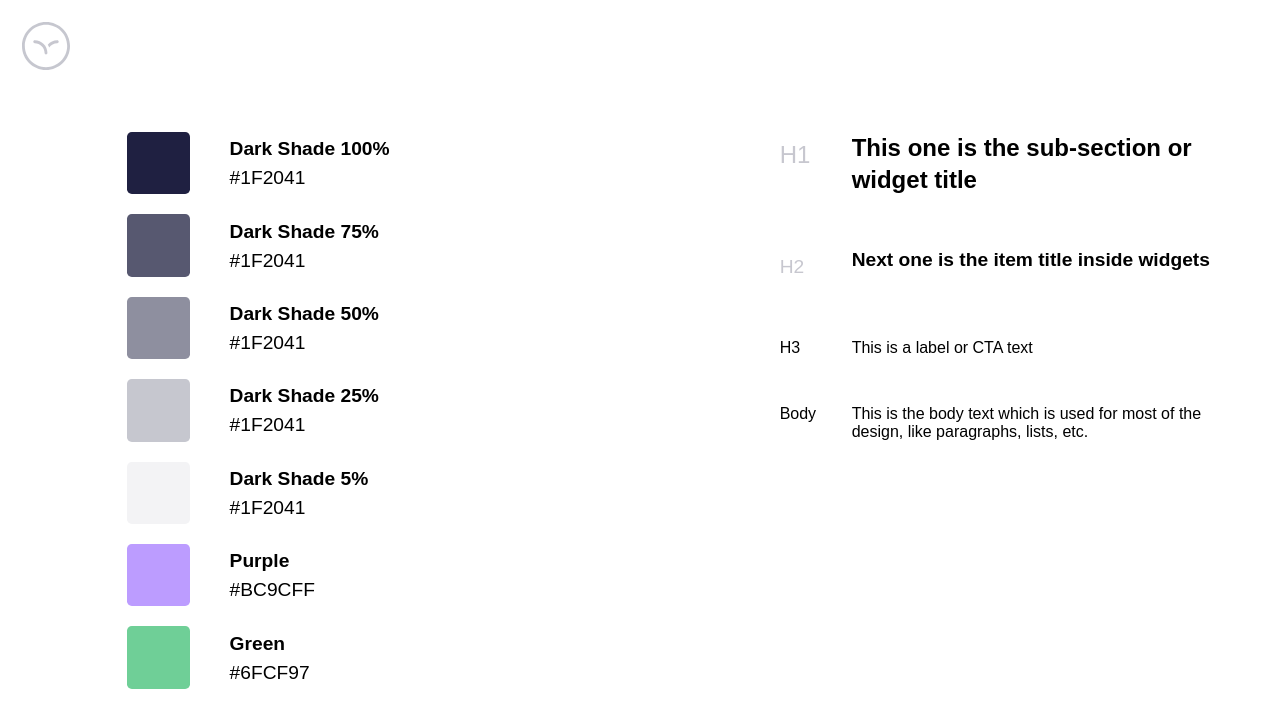
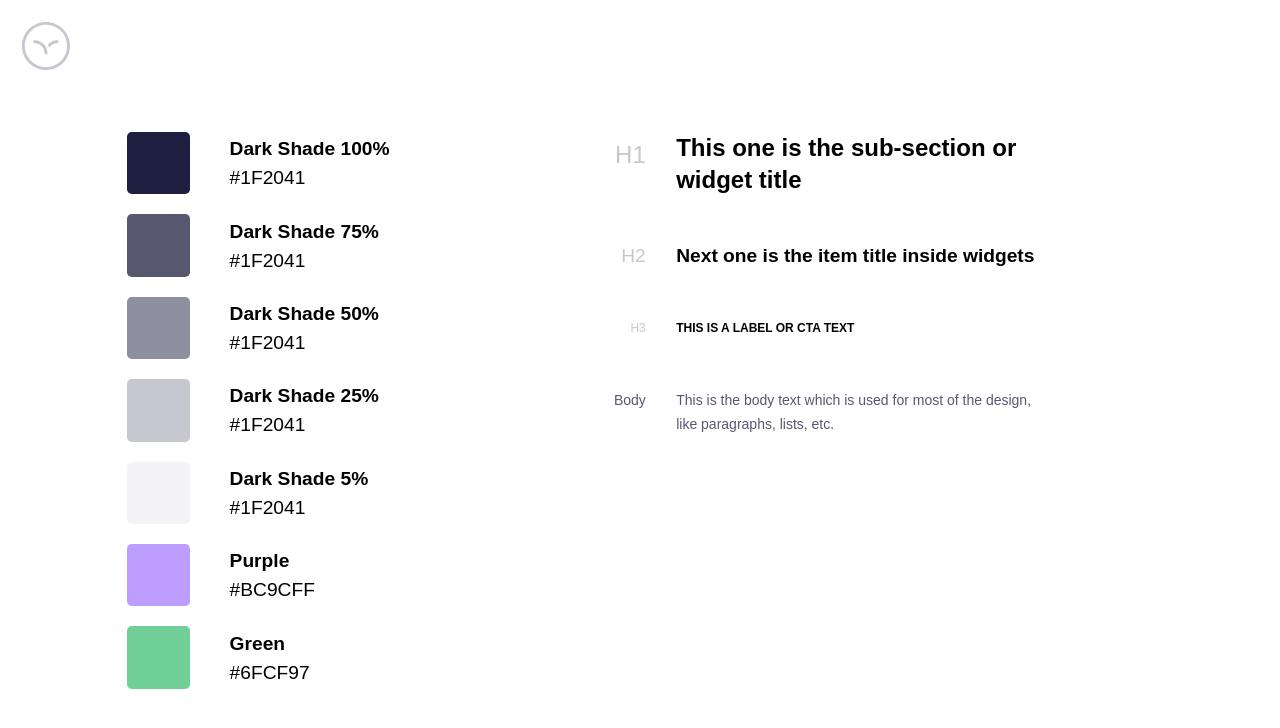
Before and after one commit to festsnusa/metalamp-test, a web app: file src/pages/colors-and-type/colors-and-type.html in a window 1280 px wide. Shown: the top 728 px of the page. Run offline with its HTML, style and script files only (its server is not run), Linux system fonts and the light colour scheme.

Commit message:
stylization
added heading_paragraph
reduced grid-column-gap

```diff
--- a/src/pages/colors-and-type/colors-and-type.html
+++ b/src/pages/colors-and-type/colors-and-type.html
@@ -31,7 +31,7 @@ html {
   display: grid;
   -ms-grid-columns: 16.875rem 28rem;
       grid-template-columns: 16.875rem 28rem;
-  grid-column-gap: 39.5%;
+  grid-column-gap: 25.5%;
 }
 
 .main__colors {
@@ -140,8 +140,8 @@ html {
   display: grid;
   -ms-grid-columns: 2.5rem 1fr;
       grid-template-columns: 2.5rem 1fr;
-  -webkit-column-gap: 2rem;
-          column-gap: 2rem;
+  -webkit-column-gap: 1.9rem;
+          column-gap: 1.9rem;
 }
 
 .main__types .heading_one .heading__title {
@@ -149,6 +149,7 @@ html {
   font-weight: 400;
   line-height: 2.926rem;
   color: rgba(31, 32, 65, 0.25);
+  text-align: right;
 }
 
 .main__types .heading_one .heading__subtitle {
@@ -160,14 +161,44 @@ html {
 .main__types .heading_two .heading__title {
   font-size: 1.2rem;
   font-weight: 400;
-  line-height: 2.926rem;
+  line-height: 1.5rem;
   color: rgba(31, 32, 65, 0.25);
+  text-align: right;
 }
 
 .main__types .heading_two .heading__subtitle {
   font-size: 1.2rem;
   font-weight: 700;
-  line-height: 2rem;
+  line-height: 1.5rem;
+}
+
+.main__types .heading_three .heading__title {
+  font-size: .75rem;
+  font-weight: 400;
+  line-height: 1.5rem;
+  color: rgba(31, 32, 65, 0.25);
+  text-align: right;
+}
+
+.main__types .heading_three .heading__subtitle {
+  font-size: .75rem;
+  font-weight: 700;
+  line-height: 1.5rem;
+  text-transform: uppercase;
+}
+
+.main__types .heading_paragraph .heading__title {
+  font-size: .875rem;
+  font-weight: 400;
+  line-height: 1.5rem;
+  color: rgba(31, 32, 65, 0.74902);
+  text-align: right;
+}
+
+.main__types .heading_paragraph .heading__subtitle {
+  font-size: .875rem;
+  line-height: 1.5rem;
+  color: rgba(31, 32, 65, 0.74902);
 }
 /*# sourceMappingURL=colors-and-type.css.map */
     </style>
@@ -225,7 +256,7 @@ html {
           <p class="heading__title">H3 </p>
           <p class="heading__subtitle">This is a label or CTA text</p>
         </div>
-        <div class="heading paragraph">
+        <div class="heading heading_paragraph">
           <p class="heading__title">Body</p>
           <p class="heading__subtitle">This is the body text which is used for most of the design, like paragraphs, lists, etc.</p>
         </div>
--- a/src/pages/colors-and-type/colors-and-type.pug
+++ b/src/pages/colors-and-type/colors-and-type.pug
@@ -52,6 +52,6 @@ html(lang="en")
         .heading.heading_three
           p.heading__title H3
           p.heading__subtitle This is a label or CTA text
-        .heading.paragraph
+        .heading.heading_paragraph
           p.heading__title Body
           p.heading__subtitle This is the body text which is used for most of the design, like paragraphs, lists, etc.
```
Also changed, not shown: src/pages/colors-and-type/colors-and-type.css (+36 -5 lines), src/pages/colors-and-type/colors-and-type.scss (+35 -4 lines), 1 other file.
